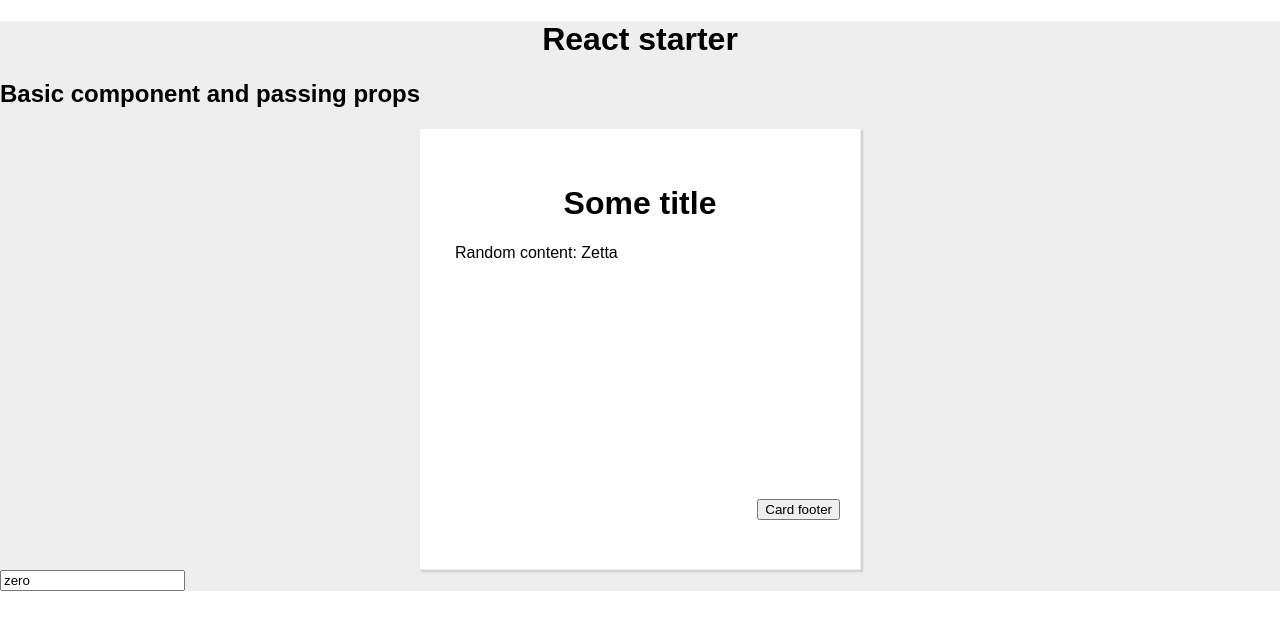
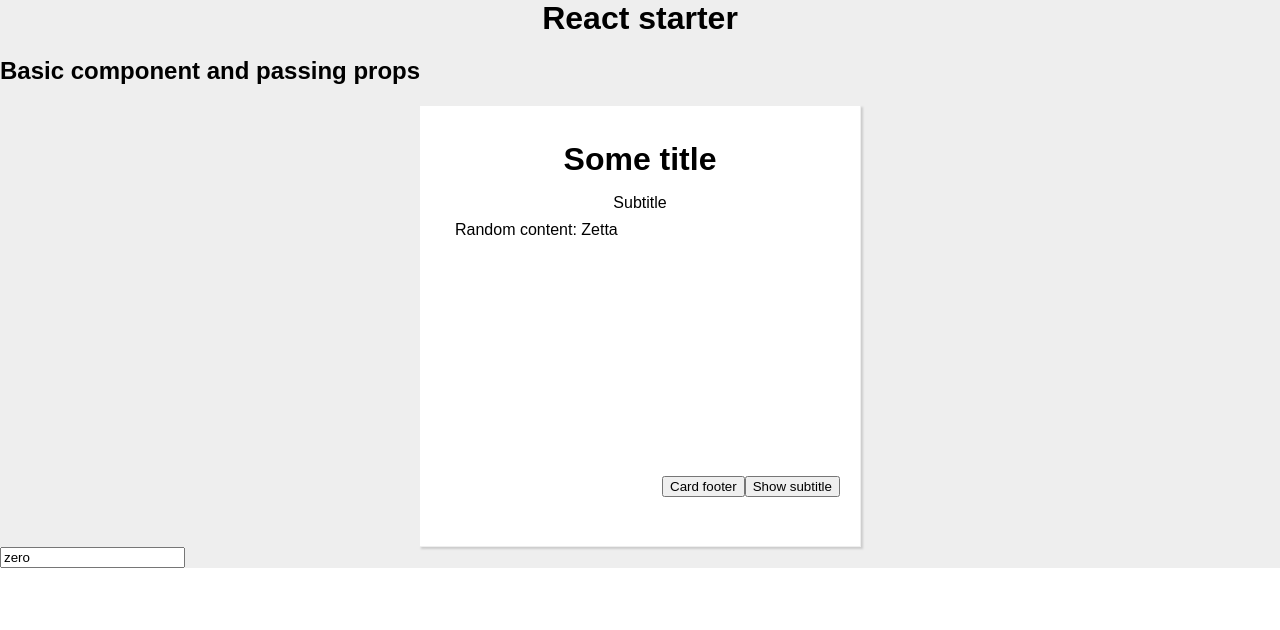
Before and after one commit to dragos-triteanu/enginizer-react, a React (Create React App) app: page / in a window 1280 px wide. Shown: the top 630 px of the page. Built offline with nearby package versions, Linux system fonts and the light colour scheme.

Commit message:
Illustrated if functionality

```diff
--- a/src/App.js
+++ b/src/App.js
@@ -17,8 +17,10 @@ class App extends Component {
         <div className="App">
           <h1 className="centered">React starter</h1>
           <h2>Basic component and passing props</h2>
-          <Card title="Some title"
+          <Card onRef={ref => (this.card = ref)}
+                title="Some title"
                 name={this.state.components[0].name}
+                subtitle="Subtitle"
                 click={this.renameHandler.bind(this, 3)}>
             <div className="card-content">
               Random content: {this.state.components[0].name}
@@ -26,6 +28,9 @@ class App extends Component {
             </div>
             <div className="card-footer">
               <button onClick={this.renameHandler.bind(this, 5)}>Card footer
+              </button>
+              <button onClick={this.handleChildvisibility}>Show
+                subtitle
               </button>
             </div>
           </Card>
@@ -56,6 +61,11 @@ class App extends Component {
         {name: 'z'}
       ]
     })
+  };
+
+  handleChildvisibility = () => {
+    debugger
+    this.card.toggleSubtitleVisibility();
   }
 
 }
--- a/src/Components/Card/Card.css
+++ b/src/Components/Card/Card.css
@@ -16,6 +16,10 @@ content div {
   flex: 1;
 }
 
+h1 {
+  margin: 0;
+}
+
 footer {
   height: 50px;
   width: 100%;
--- a/src/Components/Card/Card.js
+++ b/src/Components/Card/Card.js
@@ -3,6 +3,17 @@ import React, {Component} from 'react';
 import './Card.css';
 
 export class SomeComponent extends Component {
+  state = {
+    showContent: true
+  };
+
+  componentDidMount() {
+    this.props.onRef(this)
+  }
+
+  componentWillUnmount() {
+    this.props.onRef(undefined)
+  }
 
   render() {
 
@@ -19,13 +30,16 @@ export class SomeComponent extends Component {
       }
     };
 
+    let subtitle = <p>{this.props.subtitle}</p>;
+
     return (
         <div className="SomeComponent">
           <header style={styles.headerStyle}>
             <h1>{this.props.title}</h1>
+            {this.state.showContent ? subtitle : null}
           </header>
-          <content style={styles.contentStyle}>
-            {this.props.children[0]}
+          <content
+              style={styles.contentStyle}> {this.props.children[0]}
           </content>
           <footer>
             {this.props.children[1]}
@@ -34,7 +48,12 @@ export class SomeComponent extends Component {
 
         //The same as
         //React.createElement('div',{className: 'bonzoi'}, 'Lalaband');
+
     );
+  }
+
+  toggleSubtitleVisibility() {
+    this.setState({showContent: !this.state.showContent});
   }
 }
 
```
